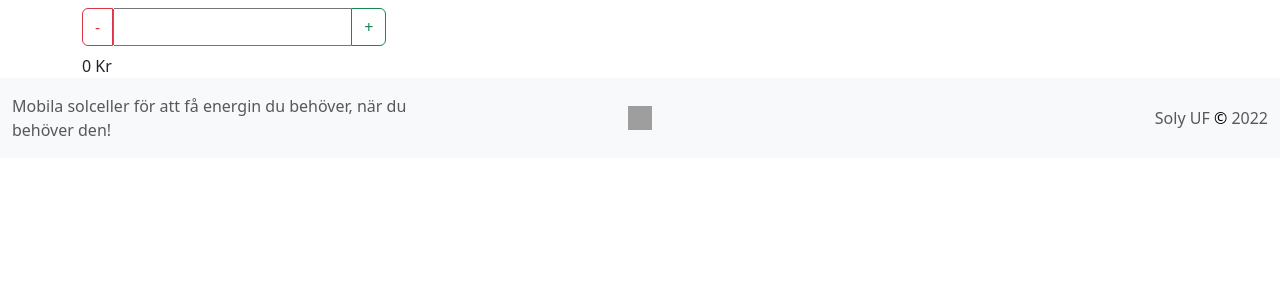
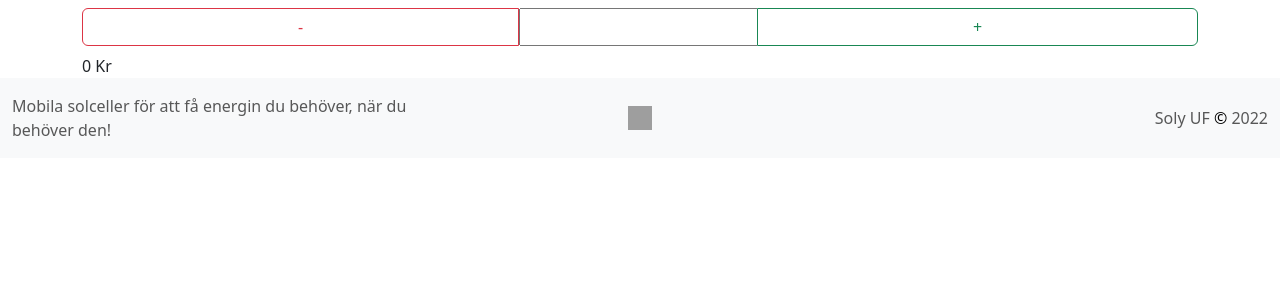
Before and after one commit to OscarFreij/SolyUF-Website, a PHP site: template private_html/templates/content/cart/item.php in a window 1280 px wide. Shown: the top 300 px of the page. Run offline with PHP 8.4, Linux system fonts and the light colour scheme; the template is opened without the code that fills it, so the values that code supplies are empty; some libraries are stand-ins or nearby versions; grey boxes are pictures that could not be loaded.

Commit message:
fix button and input with on cart item

```diff
--- a/private_html/templates/content/cart/item.php
+++ b/private_html/templates/content/cart/item.php
@@ -3,7 +3,7 @@
         <div class="row mb-2">
             <span class="col-12"><?=$productName?></span>
         </div>
-        <div class="btn-group mb-2" role="group" aria-label="Basic outlined example">
+        <div class="btn-group mb-2 w-100" role="group" aria-label="Basic outlined example">
             <button type="button" class="btn btn-outline-danger" onclick="editCart(this, '-');">-</button>
             <input type="number" name="" id="" class="" value="<?=$count?>" min="0" style="text-align: center;" onchange="editCart(this, 'i');">
             <button type="button" class="btn btn-outline-success" onclick="editCart(this, '+');">+</button>
```
